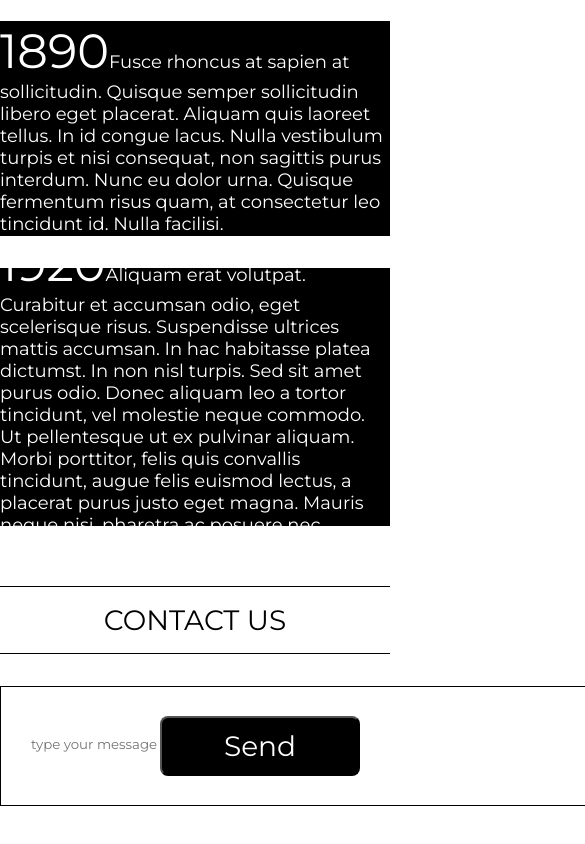
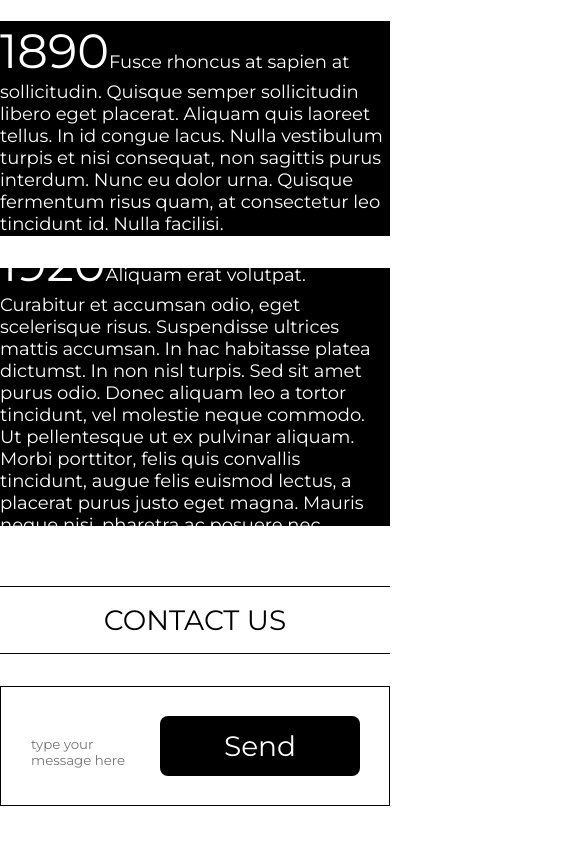
Before and after one commit to anastasiia-starchenko/adaptive, a plain HTML site: page index.html in a window 390 px wide. Shown: the part 760-1604 px from the top of the page, 585 px wide, since content can reach past the window. Drawn offline with Linux system fonts and the light colour scheme.

Commit message:
deleted carousel side spaces in mobile version, fixed textarea text not hidding behind send-button

```diff
--- a/css/style.css
+++ b/css/style.css
@@ -17,7 +17,7 @@ dl, dt, dd, ol, ul, li,
 fieldset, form, label, legend,
 table, caption, tbody, tfoot, thead, tr, th, td,
 article, aside, canvas, details, embed,
-figure, figcaption, footer, header, hgroup,
+figure, figcaption, footer, hgroup,
 menu, nav, output, ruby, section, summary,
 time, mark, audio, video {
 	margin: 0;
--- a/css/styles.css
+++ b/css/styles.css
@@ -59,6 +59,10 @@
 	max-width: 100%;
 }
 
+.slick-prev, .slick-next {
+	display: none !important;
+}
+
 .section-about {
 	font-size: 28px;
 	line-height: 34px;
@@ -107,6 +111,8 @@
 
 #contactUs {
 	position: relative;
+	display: flex;
+	flex-wrap: wrap;
 }
 
 .send-message-area {
@@ -115,6 +121,7 @@
 	border: 1px solid #000000;
 	padding-left: 30px;
 	padding-top: 49px;
+	padding-right: 240px;
 	resize: none;
 }
 
@@ -129,6 +136,12 @@
 	position: absolute;
 	top: 30px;
 	right: 30px;
+	border: none;
+	cursor: pointer;
+}
+
+.send-message:hover {
+	background-color: #5D5D5D;
 }
 
 /*Tablet view*/
@@ -435,6 +448,7 @@
 		padding-top: 20px;
 		text-align: center;
 		margin-bottom: 20px;
+		padding-right: 0;
 	}
 
 	.send-message {
```
